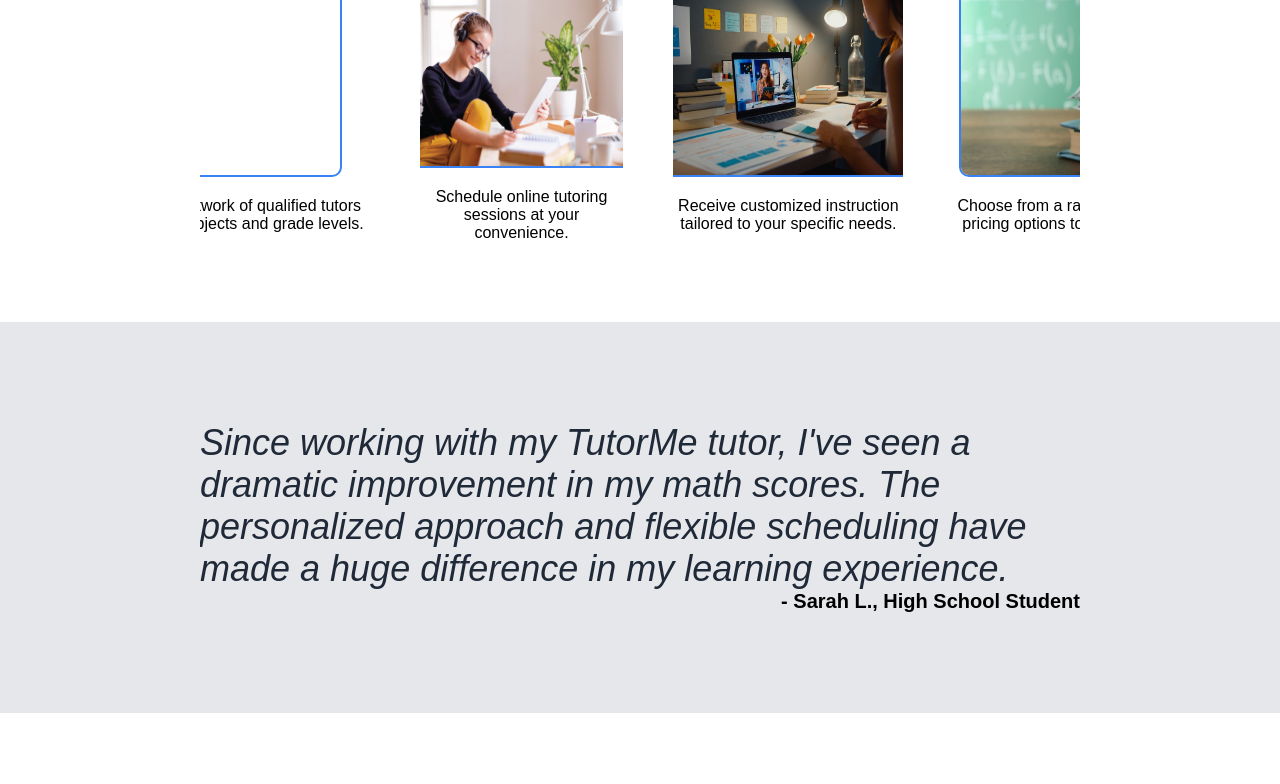
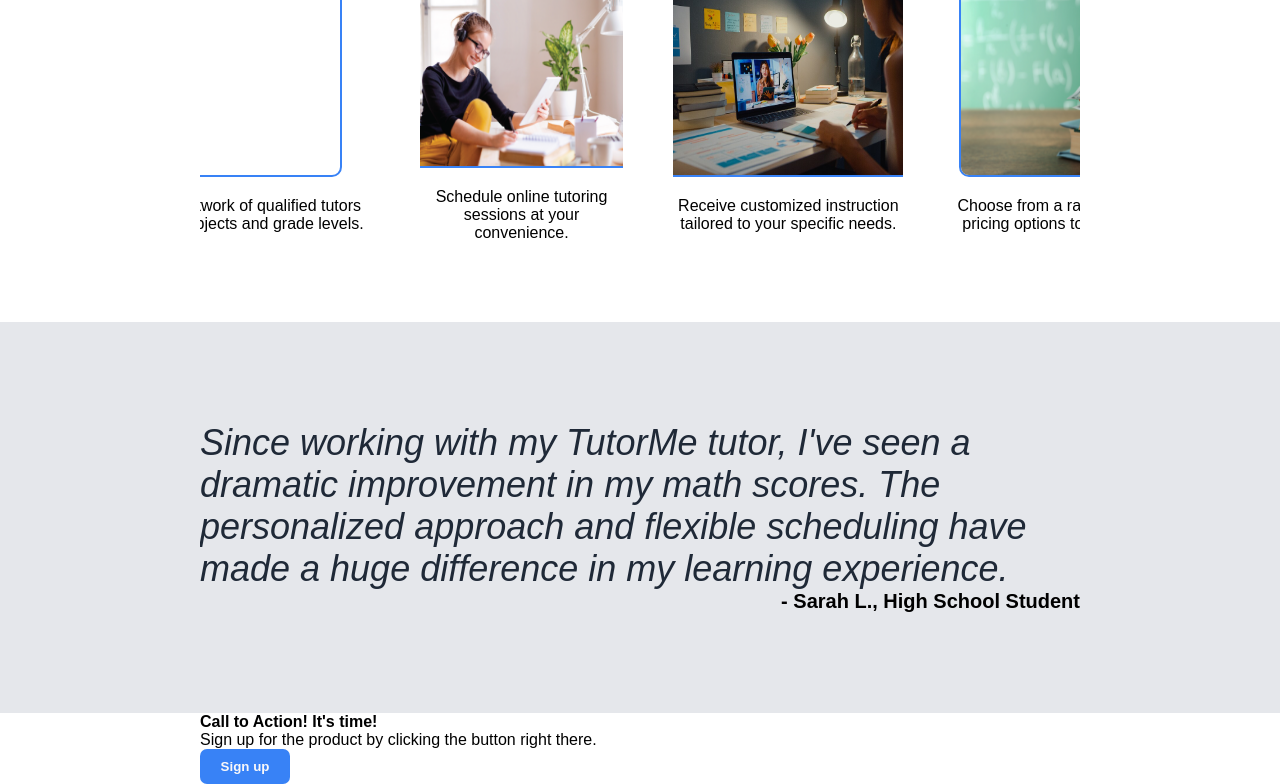
Before and after one commit to rupika14/tutor-me, a plain HTML site: page index.html in a window 1280 px wide. Shown: the part 964-1748 px from the top of the page. Before the commit the page ends 1677 px from the top, so only its background shows below. Drawn offline with Linux system fonts and the light colour scheme.

Commit message:
add call to action section

```diff
--- a/index.html
+++ b/index.html
@@ -18,7 +18,7 @@
                 <li><a href="#">Home</a></li>
                 <li><a href="#Features">Features</a></li>
                 <li><a href="#Review">Review</a></li>
-                <li><a href="#">Call to Action</a></li>
+                <!-- <li><a href="#">Call to Action</a></li> -->
             </div>
 
         </ul>
@@ -109,6 +109,18 @@
         Call to action
     -->
 
+    <div class="cta" id="container">
+        <div class="box">
+            <div class="cta-content">
+                <p><strong>Call to Action! It's time!</strong></p>
+                <p>Sign up for the product by clicking the button
+                    right there.
+                </p>
+            </div>
+            <button>Sign up</button>
+        </div>
+    </div>
+
     <!--
         Footer
     -->
```
